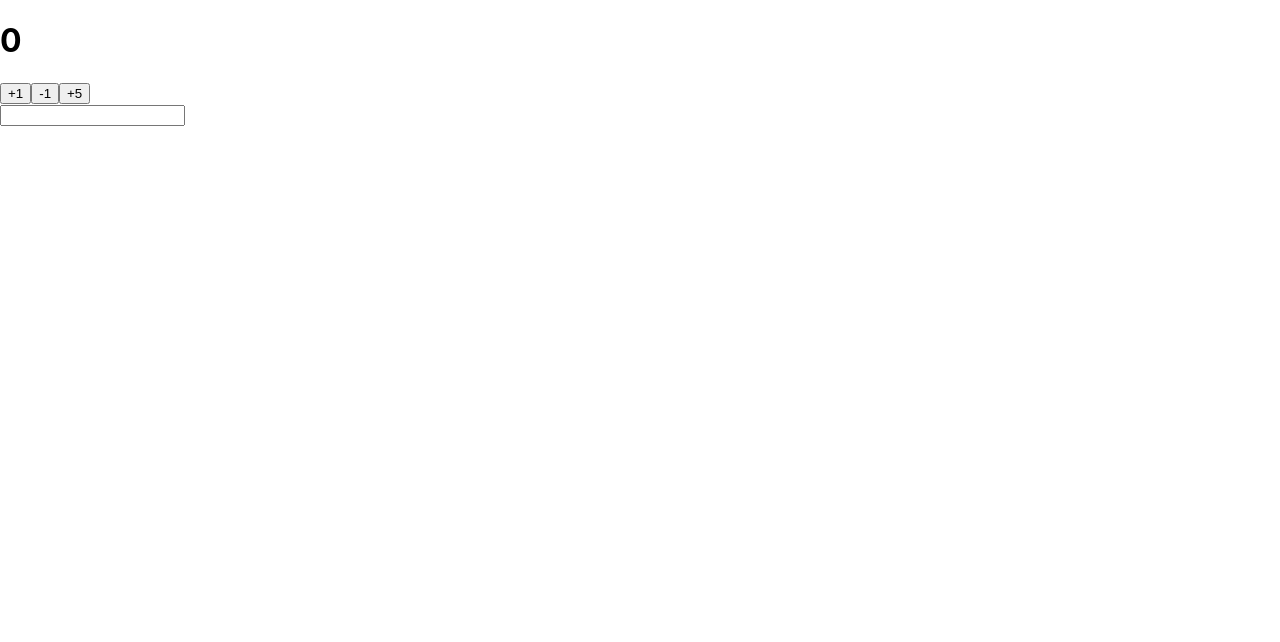
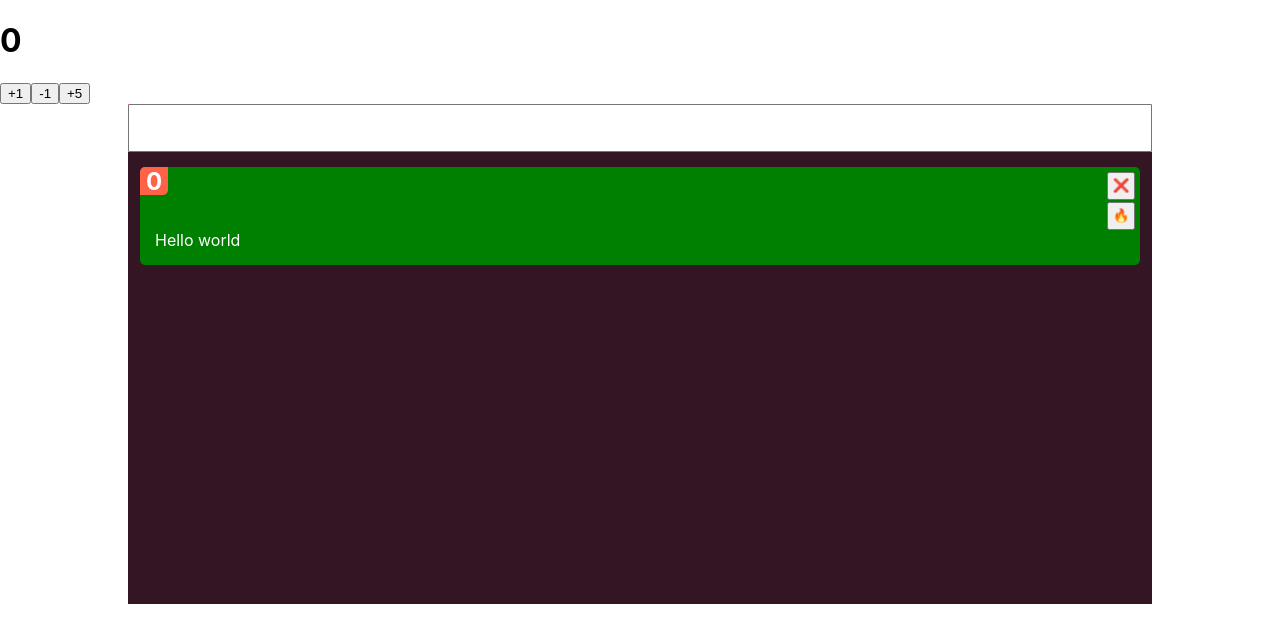
Before and after one commit to nomadGeonilJang/2020-react-typescript-tutorial-1, a React (Create React App) app: page / in a window 1280 px wide. Shown: the top 642 px of the page. Built offline with nearby package versions, Linux system fonts and the light colour scheme.

Commit message:
todo style

```diff
--- a/package.json
+++ b/package.json
@@ -11,11 +11,13 @@
     "@types/react": "^16.9.0",
     "@types/react-dom": "^16.9.0",
     "@types/react-redux": "^7.1.9",
+    "@types/styled-components": "^5.1.4",
     "react": "^16.14.0",
     "react-dom": "^16.14.0",
     "react-redux": "^7.2.1",
     "react-scripts": "3.4.3",
     "redux": "^4.0.5",
+    "styled-components": "^5.2.0",
     "typescript": "~3.7.2"
   },
   "scripts": {
--- a/src/components/todos.tsx
+++ b/src/components/todos.tsx
@@ -11,29 +11,31 @@ function Item({ todo, onRemoveTodo, onToggleTodo }: ItemProps) {
   const { id, text, done } = todo;
   return (
     <div
+      className={"todo-card"}
       style={{
         backgroundColor: `${done ? "green" : "gray"}`,
         color: "white",
-        width: "200px",
-        height: "300px",
-        overflow: "auto",
       }}
     >
-      <h2>{id}</h2>
+      <h2>
+        <span>{id}</span>
+      </h2>
       <p>{text}</p>
       <button
+        className="delete-button"
         onClick={() => {
           onRemoveTodo(id);
         }}
       >
-        delete
+        ❌
       </button>
       <button
+        className="done-button"
         onClick={() => {
           onToggleTodo(id);
         }}
       >
-        done
+        🔥
       </button>
     </div>
   );
--- a/src/containers/todos_container.tsx
+++ b/src/containers/todos_container.tsx
@@ -3,6 +3,7 @@ import Todos from "components/todos";
 import { RootState } from "modules";
 import { useDispatch, useSelector } from "react-redux";
 import { addTodo, removeTodo, toggleTodo } from "modules/todos";
+import styled from "styled-components";
 
 export default function TodosContainer() {
   const todos = useSelector((state: RootState) => state.todos);
@@ -28,15 +29,96 @@ export default function TodosContainer() {
     }
   };
   return (
-    <>
+    <Container>
       <form onSubmit={handleSubmit}>
-        <input ref={todoInputRef} name={"todo_input"} type="text" />
+        <input className={"todo-input"} ref={todoInputRef} type="text" />
       </form>
-      <Todos
-        todos={todos}
-        onRemoveTodo={onRemoveTodo}
-        onToggleTodo={onToggleTodo}
-      />
-    </>
+      <div className={"container"}>
+        <Todos
+          todos={todos}
+          onRemoveTodo={onRemoveTodo}
+          onToggleTodo={onToggleTodo}
+        />
+      </div>
+    </Container>
   );
 }
+
+const Container = styled.section`
+  * {
+    box-sizing: border-box;
+    margin: 0;
+    padding: 0;
+  }
+  width: 80%;
+  height: 500px;
+  background-color: hotpink;
+  margin: 0 auto;
+  overflow: hidden;
+
+  position: relative;
+
+  input[type="text"].todo-input {
+    margin: 0 auto;
+    width: 100%;
+    height: 48px;
+    font-size: 32px;
+    padding: 0;
+    padding-left: 12px;
+    outline: none;
+  }
+
+  .container {
+    padding: 0 12px;
+    height: 100%;
+    background-color: rgba(0, 0, 0, 0.8);
+    overflow: auto;
+    padding-bottom: 63px;
+  }
+
+  ul {
+    padding: 0;
+  }
+  li:first-child {
+    margin-top: 15px;
+  }
+  li {
+    margin-bottom: 15px;
+  }
+
+  h2 span {
+    display: block;
+    background-color: tomato;
+    height: 28px;
+    width: 28px;
+    text-align: center;
+    height: 28px;
+    border-bottom-right-radius: 5px;
+    border-top-left-radius: 5px;
+  }
+
+  p {
+    padding: 15px;
+    padding-top: 35px;
+    white-space: wrap;
+    word-break: break-all;
+  }
+  .todo-card {
+    border-radius: 5px;
+    position: relative;
+  }
+  button {
+    width: 28px;
+    height: 28px;
+  }
+  .delete-button {
+    position: absolute;
+    right: 5px;
+    top: 5px;
+  }
+  .done-button {
+    position: absolute;
+    right: 5px;
+    top: 35px;
+  }
+`;
--- a/src/modules/todos.ts
+++ b/src/modules/todos.ts
@@ -36,7 +36,13 @@ export type Todo = {
 
 type TodosState = Todo[];
 
-const initialState: TodosState = [];
+const initialState: TodosState = [
+  {
+    id: 0,
+    text: "Hello world",
+    done: true,
+  },
+];
 
 export default function todo(
   state: TodosState = initialState,
```
Also changed, not shown: 1 other file (tests, documents, lock files or other folders).
